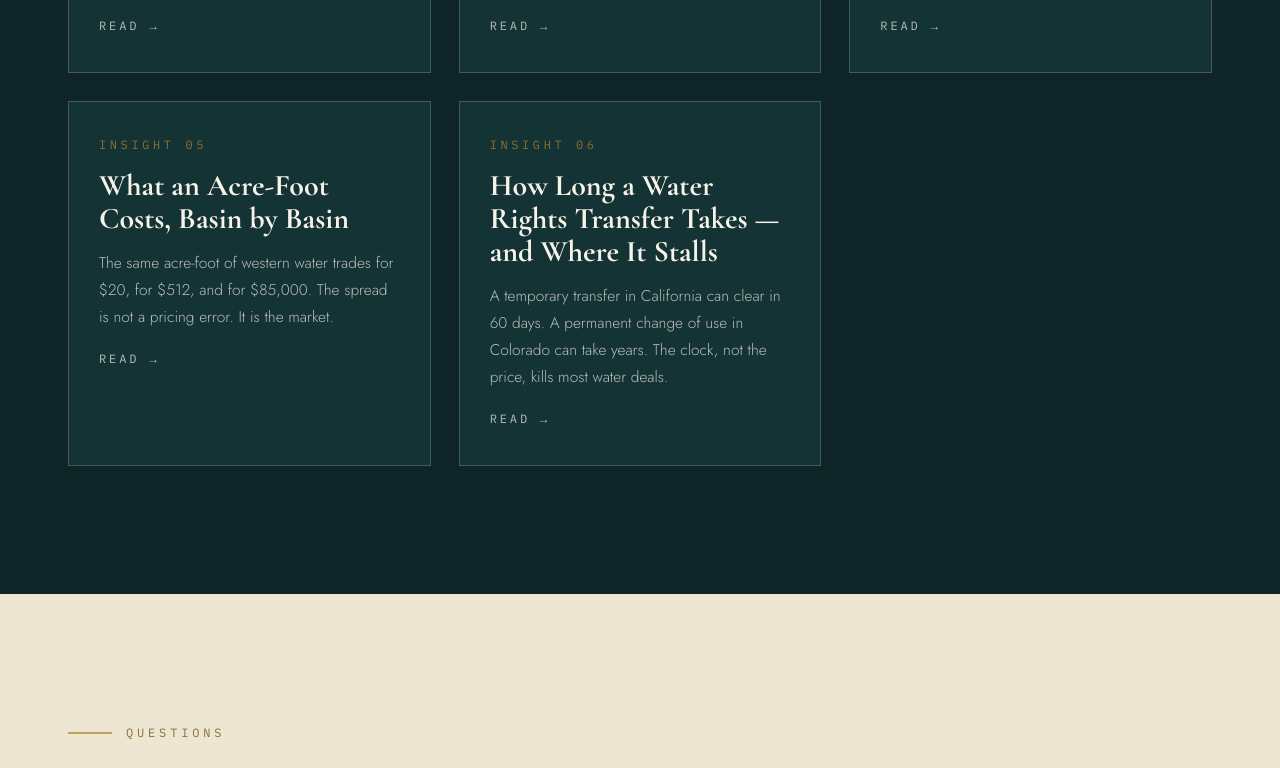
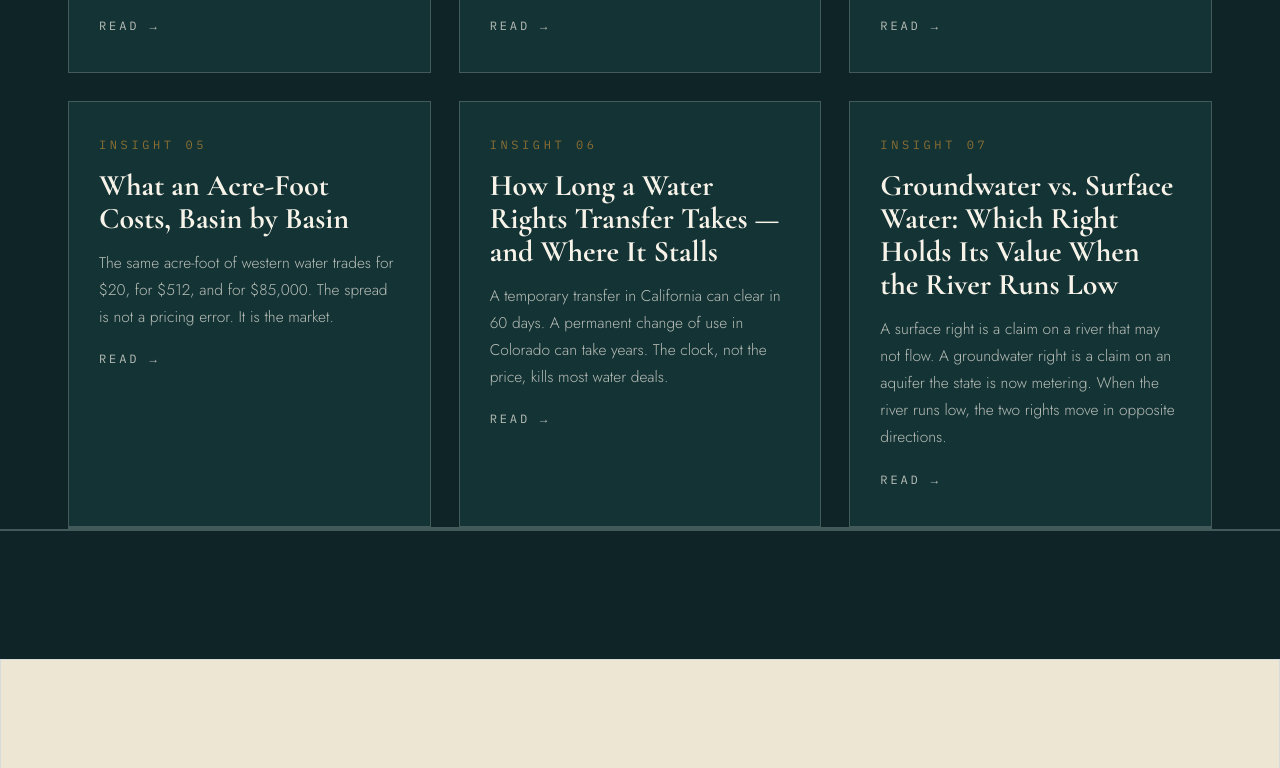
Before and after one commit to primedomaincapital/waterrightsvalues, a plain HTML site: page index.html in a window 1280 px wide. Shown: the part 4303-5071 px from the top of the page. Drawn offline with nearby package versions, Linux system fonts and the light colour scheme.

Commit message:
Add Insight 07 card to homepage

```diff
--- a/index.html
+++ b/index.html
@@ -425,7 +425,8 @@
           <p class="read">Read &rarr;</p>
         </div>
       </a>
-    </div>
+      <a class="card" href="insights/article7.html"><div class="tx"><div class="zone">Insight 07</div><h3>Groundwater vs. Surface Water: Which Right Holds Its Value When the River Runs Low</h3><p>A surface right is a claim on a river that may not flow. A groundwater right is a claim on an aquifer the state is now metering. When the river runs low, the two rights move in opposite directions.</p><p class="read">Read &rarr;</p></div>
+        </div>
   </div>
 </section>
 
```
